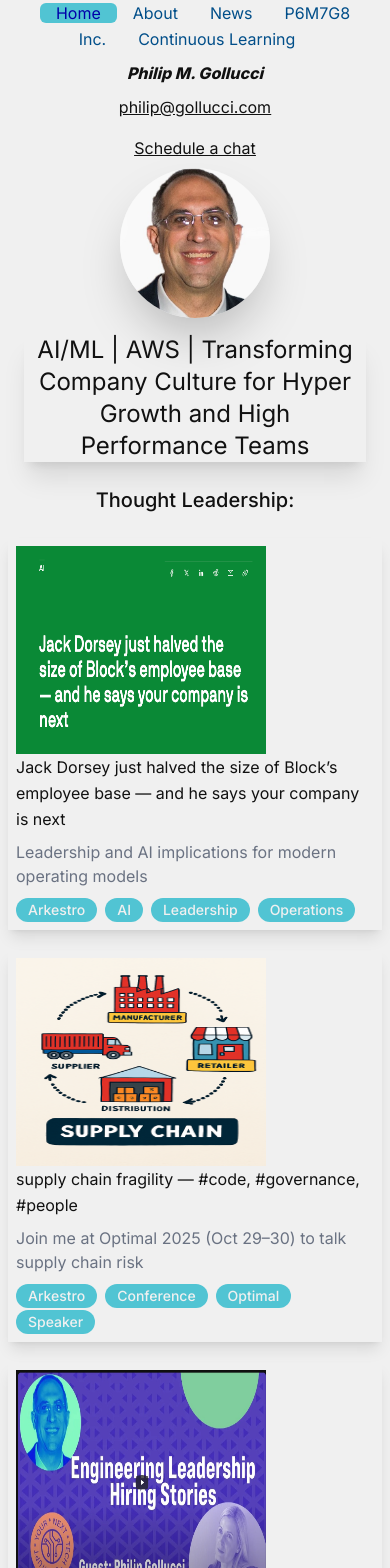
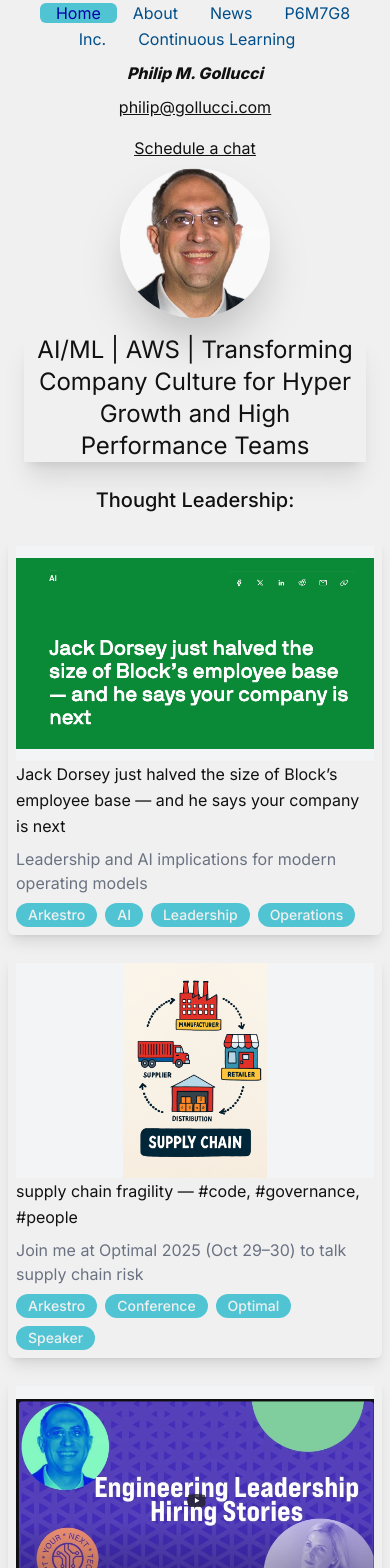
Before and after one commit to pgollucci/gollucci.com, a Next.js app: page / in a window 390 px wide. Shown: the top 1568 px of the page. Built offline with nearby package versions, Linux system fonts and the light colour scheme.

Commit message:
fix(news): card image rendering and mobile alignment (#274)
Improve card image fit and mobile alignment

```diff
--- a/src/components/Article.tsx
+++ b/src/components/Article.tsx
@@ -15,17 +15,19 @@ function Article(article: ArticleProps): ReactElement {
   const imageAlt = article.alt ?? article.title
 
   return (
-    <div className="px-2 py-2 shadow-lg sm:w-full">
+    <div className="w-full overflow-hidden rounded-md px-2 py-2 shadow-lg">
       <a href={article.url} target="_blank" rel="noopener noreferrer">
-        <Image className="h-52" src={article.src} alt={imageAlt} width={250} height={150} />
+        <div className="flex aspect-[5/3] w-full items-center justify-center bg-gray-100">
+          <Image className="h-full w-full object-contain" src={article.src} alt={imageAlt} width={250} height={150} />
+        </div>
       </a>
       <a href={article.url} className="block" target="_blank" rel="noopener noreferrer">
         <h3>{article.title}</h3>
         <p className="mt-2 text-base leading-6 text-gray-500">{article.blurb}</p>
       </a>
-      <div className="mt-2">
+      <div className="mt-2 flex flex-wrap gap-2">
         {article.categories.map(category => (
-          <span key={category} className="mr-2 inline-flex items-center rounded-full bg-primary px-3 py-0.5 text-sm font-medium leading-5 text-bg-inverted">
+          <span key={category} className="inline-flex items-center rounded-full bg-primary px-3 py-0.5 text-sm font-medium leading-5 text-bg-inverted">
             <Link href={{ pathname: '/news', query: { category } }}>
               {category}
             </Link>
--- a/src/components/News.tsx
+++ b/src/components/News.tsx
@@ -8,7 +8,7 @@ interface NewsProps {
 
 export default function News({ articles, limit }: NewsProps) {
   return (
-    <div className="mx-auto mt-0 grid max-w-lg gap-5 lg:max-w-none lg:grid-cols-4">
+    <div className="mx-auto mt-0 grid w-full max-w-lg grid-cols-1 gap-5 sm:max-w-none sm:grid-cols-2 lg:grid-cols-4">
       {articles.slice(0, limit).map((article: ArticleProps) => (
         <Article
           key={article.title}
```
